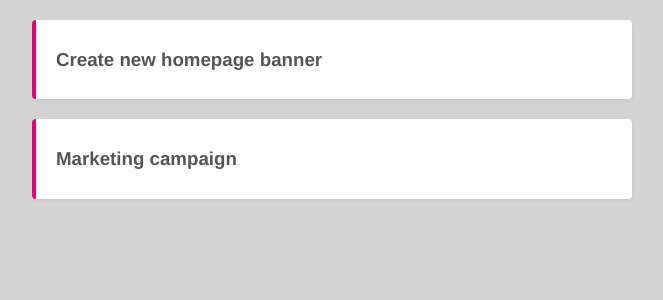
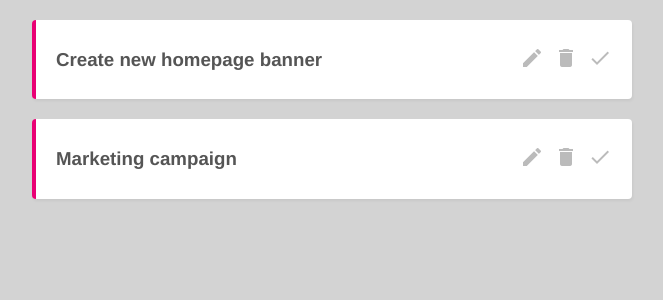
Before and after one commit to caren1/vuejs-ninja, a Vue app in the folder ninja-planner/: page / in a window 1280 px wide. Shown: the top 300 px of the page, without its empty margins (308-971 px from the left). Built offline with nearby package versions, Linux system fonts and the light colour scheme; data requests are answered from the project's data file.

Commit message:
using material icons

```diff
--- a/ninja-planner/public/index.html
+++ b/ninja-planner/public/index.html
@@ -6,6 +6,8 @@
     <meta name="viewport" content="width=device-width,initial-scale=1.0">
     <link rel="icon" href="<%= BASE_URL %>favicon.ico">
     <title><%= htmlWebpackPlugin.options.title %></title>
+    <link href="https://fonts.googleapis.com/icon?family=Material+Icons"
+      rel="stylesheet">
   </head>
   <body>
     <noscript>
--- a/ninja-planner/src/components/SingleProject.vue
+++ b/ninja-planner/src/components/SingleProject.vue
@@ -2,6 +2,11 @@
   <div class="project">
       <div class="actions" @click="showDetails = !showDetails">
           <h3>{{ project.title }}</h3>
+          <div class="icons">
+              <span class="material-icons">edit</span>
+              <span class="material-icons">delete</span>
+              <span class="material-icons">done</span>
+          </div>
       </div>
       <div class="details" v-if="showDetails">
           <p>{{ project.details }}</p>
@@ -33,4 +38,23 @@
     h3 {
         cursor: pointer;
     }
+
+    .actions {
+        display: flex;
+        align-items: center;
+        justify-content: space-between;
+    }
+
+    .material-icons {
+        font-size: 24px;
+        margin-left: 10px;
+        color: #bbb;
+        cursor: pointer;
+    }
+
+    .material-icons:hover {
+        color: #777;
+        transform: scale(1.1);
+        transition: all 0.1s ease-in;
+    }
 </style>
```
